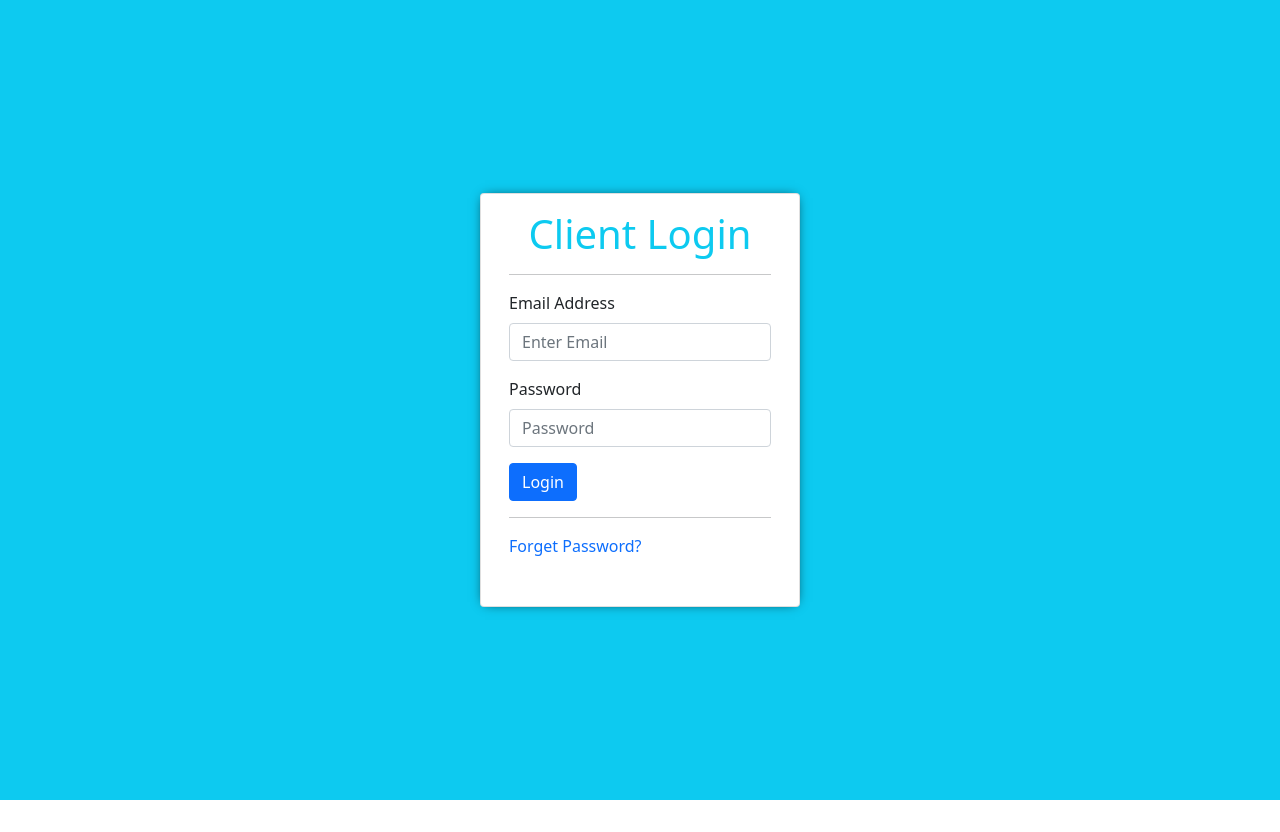
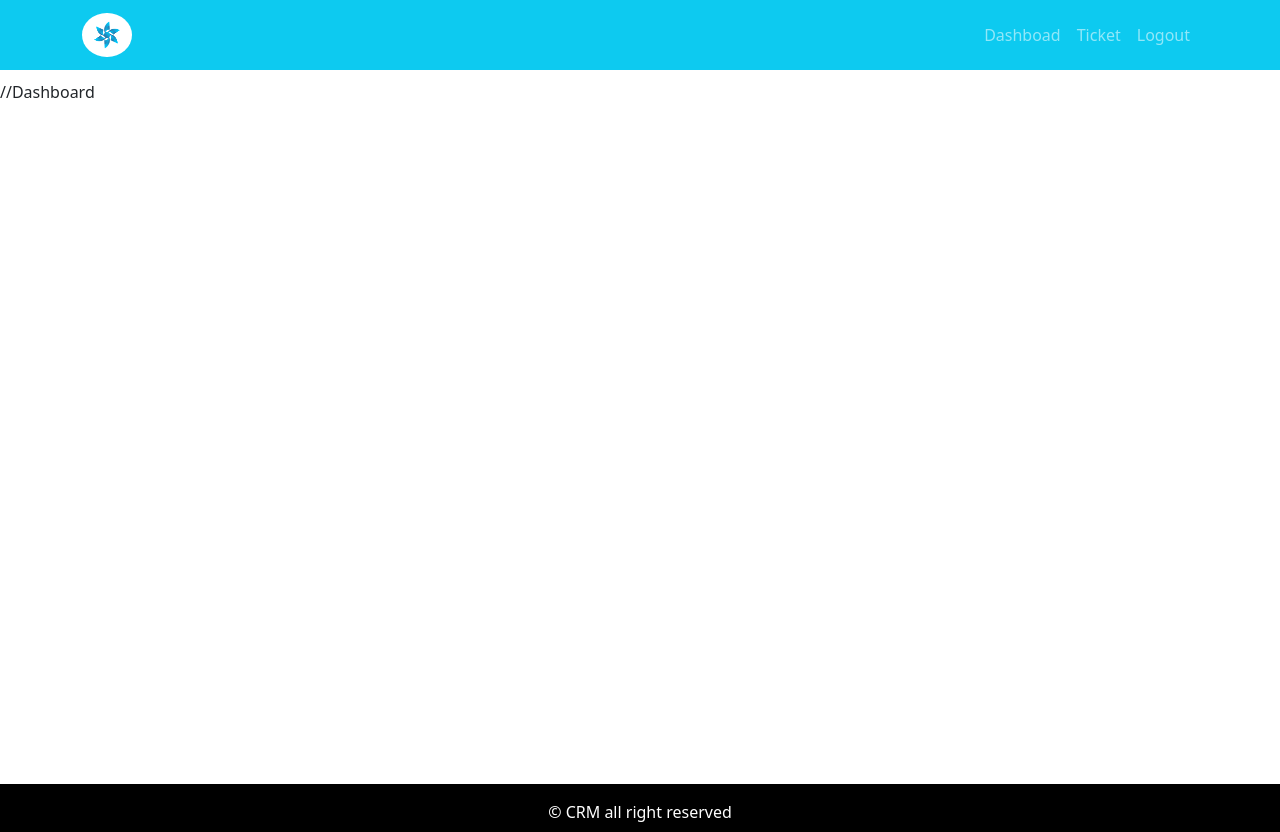
Before and after one commit to iamsuigeneris/ticketed-crm-system, a React (Create React App) app in the folder frontend/: page / in a window 1280 px wide. Before the commit the page ends 800 px from the top, so only its background shows below. Built offline with nearby package versions, Linux system fonts and the light colour scheme.

Commit message:
initial setup,login,reset-password,default layout

```diff
--- a/frontend/src/App.css
+++ b/frontend/src/App.css
@@ -0,0 +1,21 @@
+.default-layout{
+    display: grid;
+    grid-template-rows: 80px auto 3rem;
+    grid-template-areas:
+    "header"
+    "main"
+    "footer"
+}
+header{
+    grid-area:header;
+}
+main{
+    grid-area:main;
+    min-height: 88vh;
+}
+footer{
+    grid-area:footer;
+    background: black;
+    padding: 1rem;
+    color: white;
+}
--- a/frontend/src/App.js
+++ b/frontend/src/App.js
@@ -1,11 +1,15 @@
 
 import './App.css';
+import DefaultLayout from './layout/DefaultLayout';
 import { Entry } from './page/entry/Entry.page';
 
 function App() {
   return (
     <div className="App">
-       <Entry />
+      {/* <Entry /> */}
+      <DefaultLayout>
+        //Dashboard
+      </DefaultLayout >
     </div>
   );
 }
--- /dev/null
+++ b/frontend/src/layout/DefaultLayout.js
@@ -0,0 +1,22 @@
+import React from 'react'
+import Footer from './partials/Footer'
+import Header from './partials/Header'
+
+const DefaultLayout = ({children}) => {
+    return (
+        <div className="default-layout">
+            <div className="header">
+                <Header />
+            </div>
+            <main className="main">
+                {children}
+            </main>
+            <footer className="footer">
+                <Footer />
+            </footer>
+
+        </div>
+    )
+}
+
+export default DefaultLayout
--- /dev/null
+++ b/frontend/src/layout/partials/Footer.js
@@ -0,0 +1,11 @@
+import React from 'react'
+
+const Footer = () => {
+    return (
+        <div className="text-center copy-right">
+            &copy; CRM all right reserved
+        </div>
+    )
+}
+
+export default Footer
--- /dev/null
+++ b/frontend/src/layout/partials/Header.js
@@ -0,0 +1,25 @@
+import React from 'react'
+import { Navbar, Nav,Container } from 'react-bootstrap'
+import logo from '../../assets/image/logo.png'
+
+const Header = () => {
+    return (
+        <Navbar collapseOnSelect bg="info" variant="dark" expand="md">
+            <Container>
+            <Navbar.Brand>
+                <img src={logo} alt="logo" width="50px" style={{backgroundColor:"white", borderRadius:"50%"}} />
+            </Navbar.Brand>
+            <Navbar.Toggle aria-controls="basic-navbar-nav" />
+                <Navbar.Collapse id="basic-navbar-nav" className="justify-content-end">
+                <Nav>
+                    <Nav.Link href="/dashboad">Dashboad</Nav.Link>
+                    <Nav.Link href="/dashboad">Ticket</Nav.Link>
+                    <Nav.Link href="/dashboad">Logout</Nav.Link>
+                </Nav>
+                </Navbar.Collapse>
+            </Container>
+        </Navbar>
+    )
+}
+
+export default Header
```
Also changed, not shown: frontend/src/assets/image/logo.png (added), 1 other file (tests, documents, lock files or other folders).
